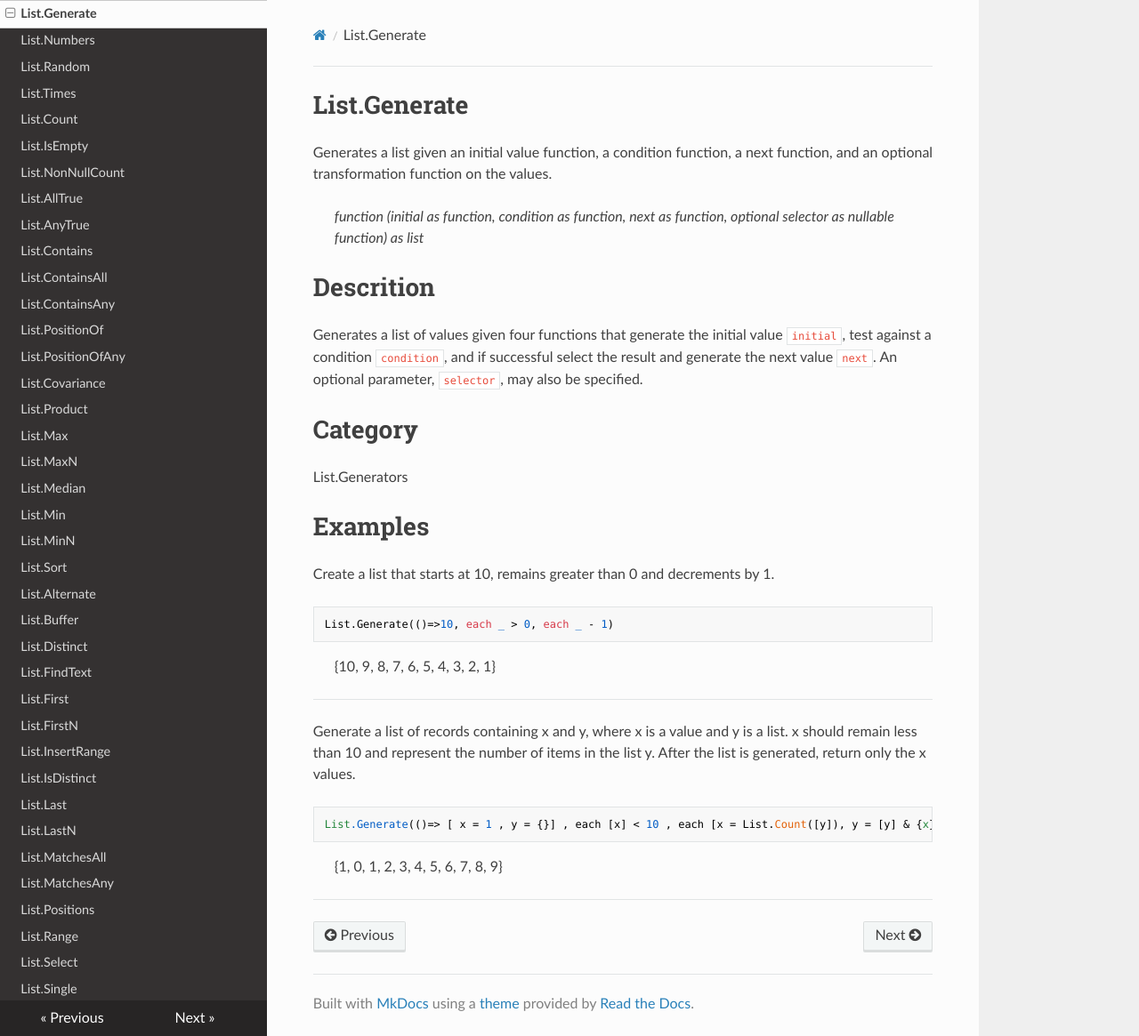
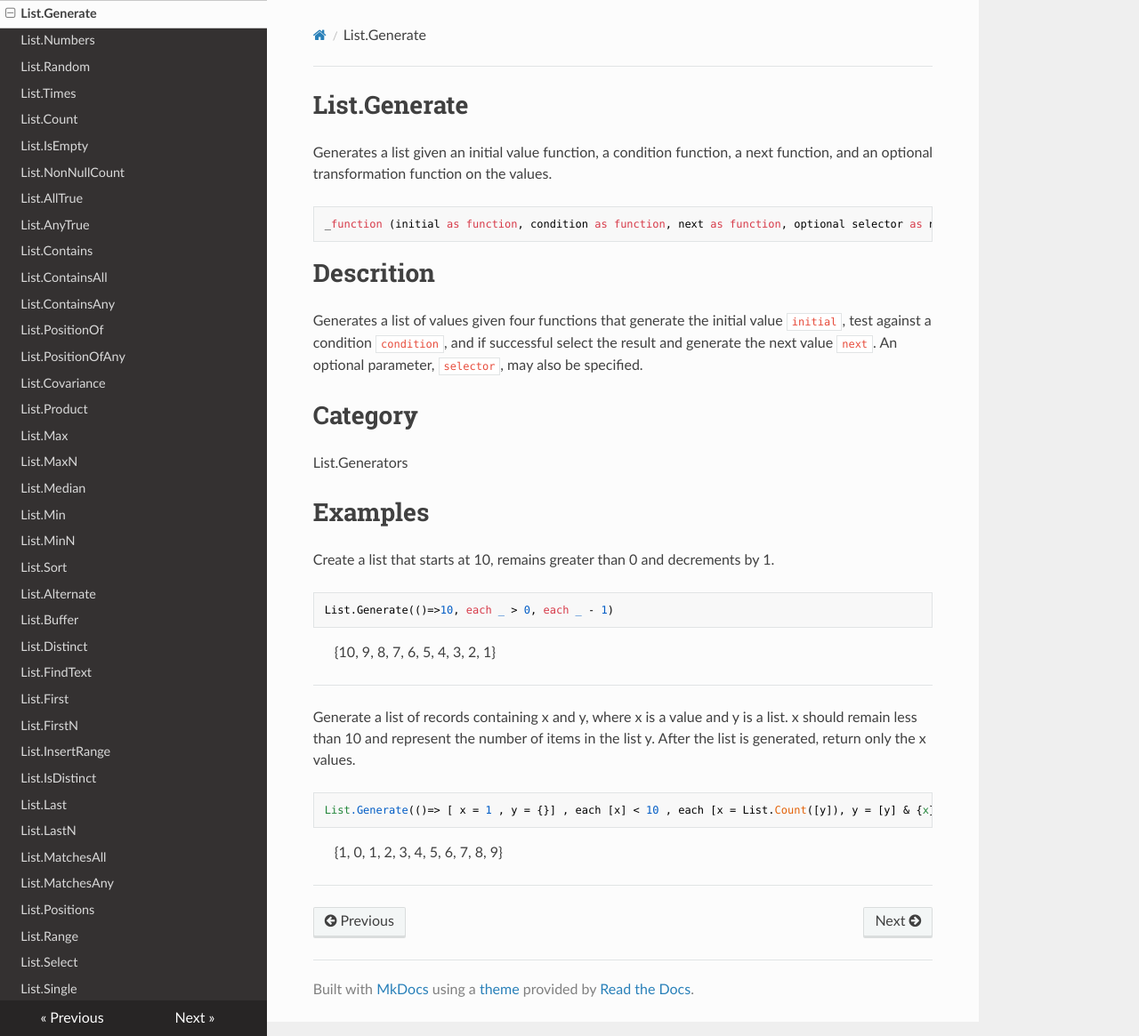
Before and after one commit to Hugoberry/PowerQuery, an MkDocs documentation site: the page built from docs/List/List.Generate.md, in a window 1280 px wide and 1165 px high. Shown: the whole window at 89% size. Built offline with MkDocs 1.6.1, drawn with Linux system fonts in a browser that asks for light colours; nearby versions of some CDN libraries; old or Windows-style settings are respelled for this version of MkDocs.

Commit message:
Function signature as code

````diff
--- a/docs/List/List.Generate.md
+++ b/docs/List/List.Generate.md
@@ -1,6 +1,8 @@
 # List.Generate
 Generates a list given an initial value function, a condition function, a next function, and an optional transformation function on the values.
->_function (initial as function, condition as function, next as function, optional selector as nullable function) as list_
+```
+_function (initial as function, condition as function, next as function, optional selector as nullable function) as list_
+```
 # Descrition
 Generates a list of values given four functions that generate the initial value <code>initial</code>, test against a condition <code>condition</code>, and if successful select the result and generate the next value <code>next</code>.
     An optional parameter, <code>selector</code>, may also be specified.
````
